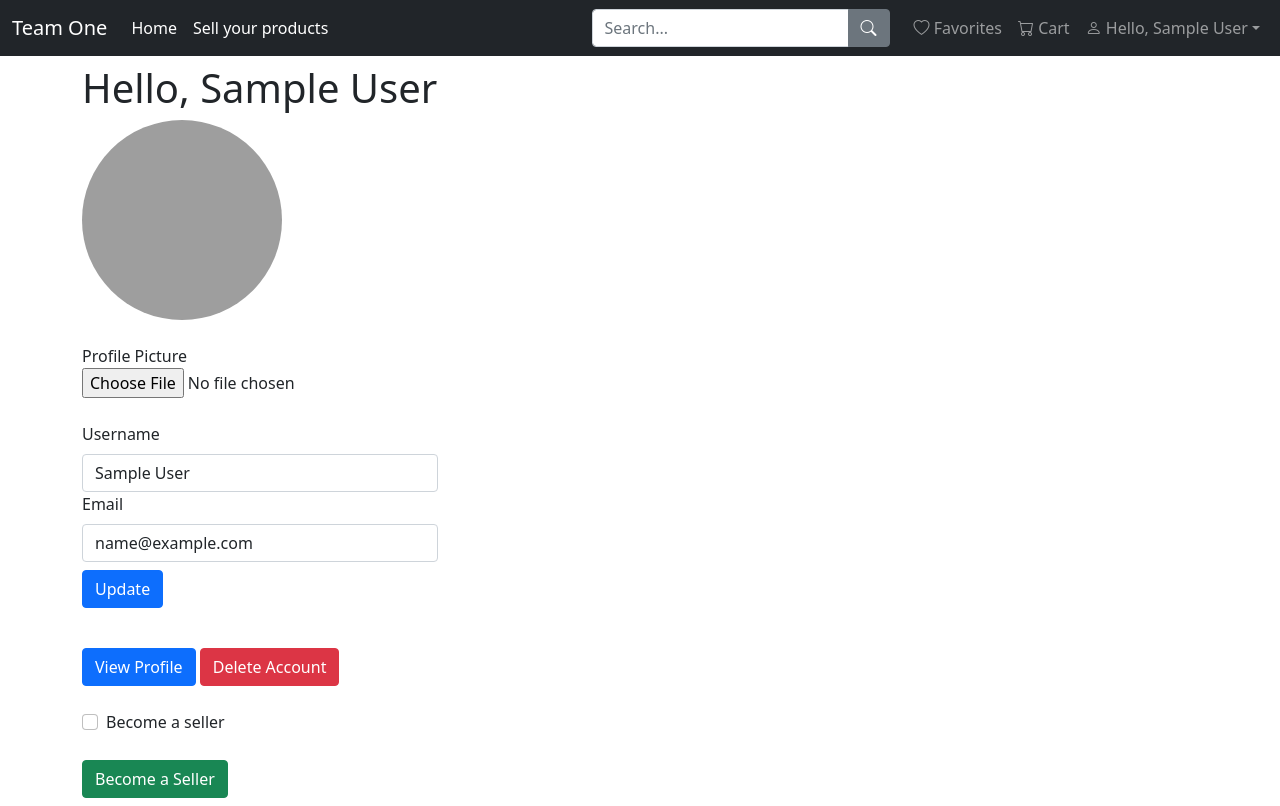
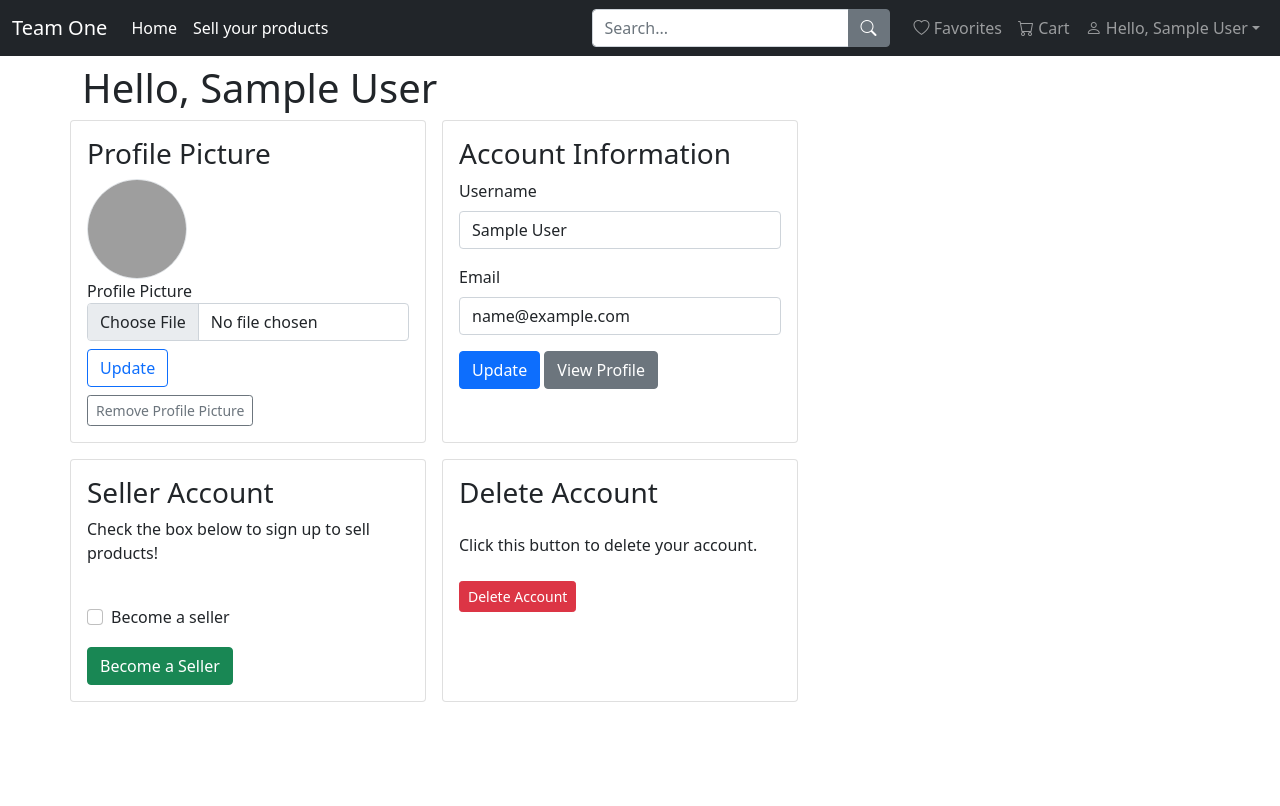
Before and after one commit to Jeff-SJSU/CMPE131-Project, a Flask app: page /account in a window 1280 px wide. After the commit the page ends 702 px from the top, so only its background shows below. Run offline with Flask 2, Linux system fonts and the light colour scheme; the visitor is signed in with stand-in values (Sample User, id 1); data comes from the database, SQL or seed files in the repository; some libraries are stand-ins or nearby versions; grey boxes are pictures that could not be loaded.

Commit message:
Update account and user page

```diff
--- a/app/routes.py
+++ b/app/routes.py
@@ -94,8 +94,15 @@ def account():
     elif request.method == 'GET':
         form.username.data = current_user.name
         form.email.data = current_user.email
-    img = url_for('static', filename='images/avatars/' + current_user.img)
-    return render_template('account.html', user=current_user, edit=True, img=img, form=form)
+    return render_template('account.html', user=current_user, edit=True, form=form)
+
+@app.route('/account/avatar/remove')
+def remove_avatar():
+    if current_user.is_anonymous:
+        return redirect('/login')
+    current_user.img = 'default.jpg'
+    db.session.commit()
+    return redirect('/account')
 
 @app.route('/account/delete', methods=['GET', 'POST'])
 def delete():
--- a/templates/account.html
+++ b/templates/account.html
@@ -1,47 +1,65 @@
 {% extends "layout.html" %}
+{% import "includes/components.html" as components %}
 {% block content %}
 
 <h1>Hello, {{ current_user.name }}</h1>
 
 {# TODO: Profile picture, user ratings, etc. #}
 <div class="content-section">
-	<div class="media">
-		<img class="rounded-circle account-img" src="{{ img }}" width="200" height="200">
-	</div>
-	<div class="row">
-    <div class="col-4">
-    <form action="/account" method="POST" enctype="multipart/form-data">
-        </br>
-        <div class="form-group">
+    <form action="/account" method="POST" enctype="multipart/form-data" class="row col-xl-8 gy-3 row align-items-stretch">
+        <br>
+        <div class="form-container card card-body col col-4 me-3">
+            <h3>Profile Picture</h3>
+            {{ components.avatar(src=current_user.img) }}
             {{ form.img.label() }}
-            {{ form.img(class="form-control-file") }}
+            {{ form.img(class="form-control mb-2") }}
+            <div>
+                <button class="btn btn-outline-primary mb-2">Update</button><br>
+                <a class="btn btn-outline-secondary btn-sm" href="/account/avatar/remove">Remove Profile Picture</a>
+            </div>
             {% if form.img.errors %}
                 {% for error in form.img.errors %}
-                    <span class="class-danger">{{ error }}</span></br>
+                    <span class="text-danger">{{ error }}</span><br>
                 {% endfor %}
             {% endif%}
         </div>
-        </br>
-        <div class="form-container mb-2 ">
+        <br>
+        <div class="form-container card card-body col col-4 me-3">
+            <h3>Account Information</h3>
             {{ form.hidden_tag() }}
             {{ form.username.label(class_="form-label") }}
             {{ form.username(size=32, class_="form-control", placeholder="User Name") }}
-            <div class="form-group">
-            {{ form.email.label(class_="form-label") }}
-            {{ form.email(size=32, class_="form-control", placeholder="Email Address") }}
+            <div class="form-group mt-3">
+                {{ form.email.label(class_="form-label") }}
+                {{ form.email(size=32, class_="form-control", placeholder="Email Address") }}
+            </div>
+            <div>
+                <button class="form-element-button btn btn-primary mt-3" type="submit">Update</button>
+                <a class="btn btn-secondary mt-3" href="/user/{{current_user.name}}">View Profile</a><br>
             </div>
         </div>
 
-        <button class="form-element-button btn btn-primary" type="submit">Update</button>
+        <div class="form-container card card-body col col-4 me-3">
+            <h3>Seller Account</h3>
+            <p>Check the box below to sign up to sell products!</p>
+            <div class="form-check mt-4">
+                {{ form.role(class_="form-check-input") }}
+                {{ form.role.label(class_="form-check-label") }}
+            </div>
+            <div>
+                <button class="form-element-button btn btn-success mt-3" type="submit">Become a Seller</button>
+            </div>
+        </div>
+
+        <div class="card card-body col col-4 me-3">
+            <h3>Delete Account</h3>
+            <div class="mt-3 mb-5">
+                <p>Click this button to delete your account.</p>
+                <a class="btn btn-danger btn-sm mt-2" href="/account/delete">Delete Account</a>
+            </div>
+        </div>
+
     </form>
 </div>
-</div>
-<a class="btn btn-primary mt-4" href="/user/{{current_user.name}}">View Profile</a>
-<a class="btn btn-danger btn-small mt-4" href="/account/delete">Delete Account</a>
-<div class="form-check mt-4">
-    {{ form.role(class_="form-check-input") }}
-    {{ form.role.label(class_="form-check-label") }}
-</div>
-<a class="btn btn-success btn-small mt-4" href="/account/seller">Become a Seller</a>
 
 {% endblock %}
--- /dev/null
+++ b/templates/includes/components.html
@@ -0,0 +1,3 @@
+{% macro avatar(src='default.jpg', size=100) -%}
+    <img class="rounded-circle border account-img" src="/static/images/avatars/{{ src }}" width="{{ size }}" height="{{ size }}">
+{%- endmacro %}
--- a/templates/product.html
+++ b/templates/product.html
@@ -19,7 +19,7 @@
                 {{ form.img(class="form-control-file") }}
                 {% if form.img.errors %}
                     {% for error in form.img.errors %}
-                        <span class="class-danger">{{ error }}</span></br>
+                        <span class="class-danger">{{ error }}</span><br>
                     {% endfor %}
                 {% endif%}
             </div>
--- a/templates/user.html
+++ b/templates/user.html
@@ -1,8 +1,10 @@
 {% extends "layout.html" %}
+{% import "includes/components.html" as components %}
 {% block content %}
 
 {# Use 'user', not 'current_user' for this page. #}
 
+{{ components.avatar(user.img) }}
 <h1>{{ user.name }}</h1>
 
 
```
